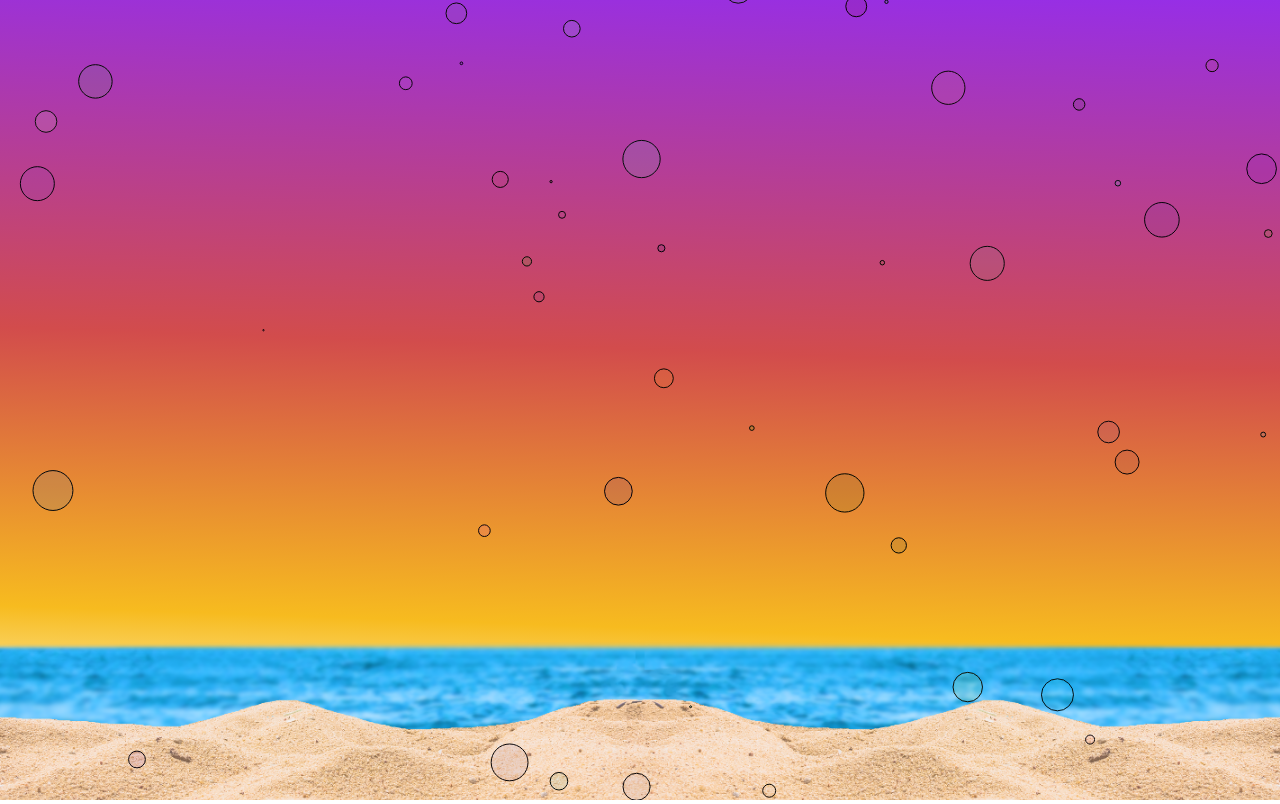
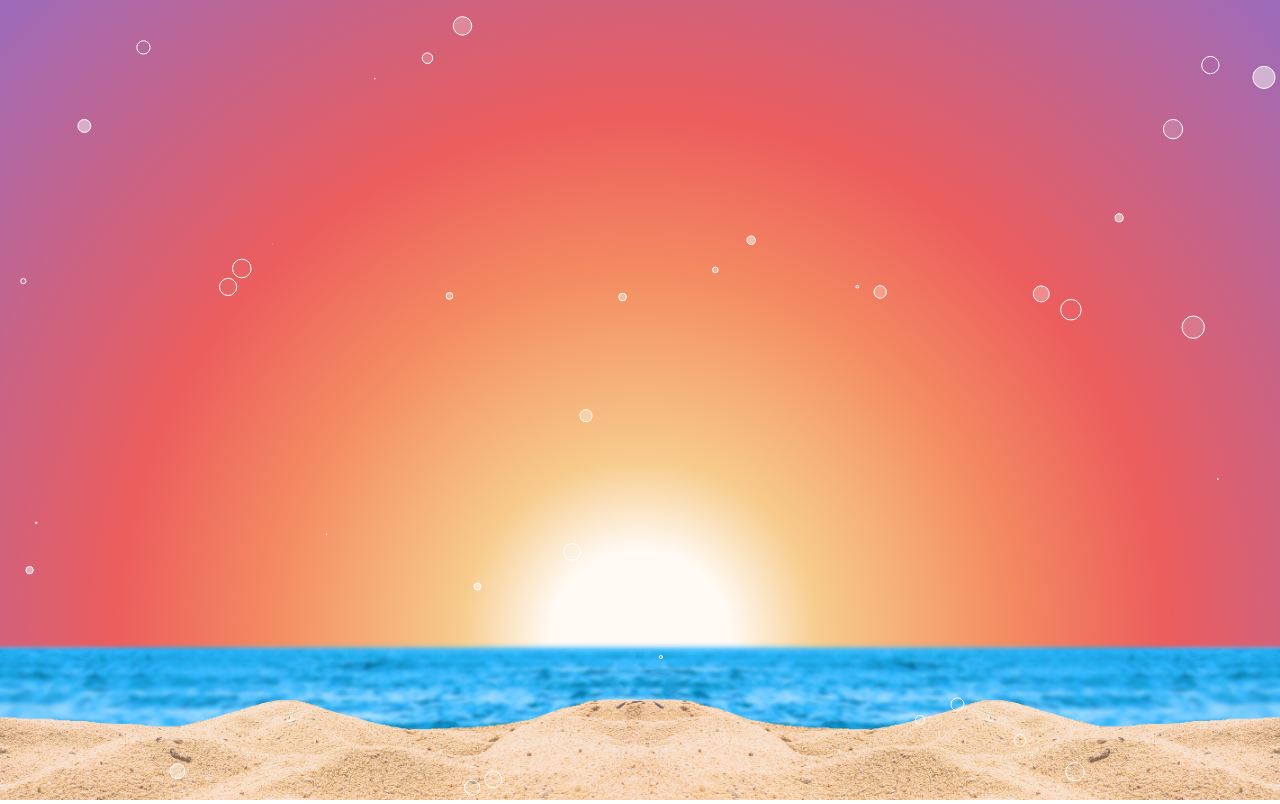
Before and after one commit to imhjnoh/afterlife-summer-2020-noreact, a plain HTML site: page twilight.html in a window 1280 px wide. Drawn offline with Linux system fonts and the light colour scheme.

Commit message:
twilight.html - changed backgruond and modified particles

```diff
--- a/css/background.css
+++ b/css/background.css
@@ -72,7 +72,7 @@
     height: 100%;
     background-size: cover;
     background-repeat: no-repeat;
-    mix-blend-mode: normal;
+    mix-blend-mode: luminosity;
   }
 
 
--- a/js/background-twilight.js
+++ b/js/background-twilight.js
@@ -3,7 +3,7 @@ particlesJS('particles-container-twilight',
 {
   "particles": {
     "number": {
-      "value": 20,
+      "value": 16,
       "density": {
         "enable": true,
         "value_area": 450.1491985203453
@@ -11,13 +11,13 @@ particlesJS('particles-container-twilight',
     },
     "color": {
       "random": true,
-      "value": 'random'
+      "value": '#ffffff'
     },
     "shape": {
       "type": "circle",
       "stroke": {
         "width": 1,
-        "color": "ffffff"
+        "color": "#ffffff"
       },
       "polygon": {
         "nb_sides": 6
@@ -29,8 +29,8 @@ particlesJS('particles-container-twilight',
       }
     },
     "opacity": {
-      "value": 0.1,
-      "random": false,
+      "value": 0.5,
+      "random": true,
       "anim": {
         "enable": false,
         "speed": 1,
@@ -39,7 +39,7 @@ particlesJS('particles-container-twilight',
       }
     },
     "size": {
-      "value": 20,
+      "value": 12,
       "random": true,
       "anim": {
         "enable": false,
--- a/twilight.html
+++ b/twilight.html
@@ -8,7 +8,10 @@
 
     <style type="text/css">
       .bg-container{
-        background: linear-gradient(2deg, rgba(254,253,216,1) 7%, rgba(247,187,31,1) 23%, rgba(210,76,76,1) 56%, rgba(150,46,231,1) 100%) no-repeat center center fixed;
+        /* background: linear-gradient(2deg, rgba(254,253,216,1) 7%, rgba(247,187,31,1) 23%, rgba(210,76,76,1) 56%, rgba(150,46,231,1) 100%) no-repeat center center fixed; */
+        /* background: radial-gradient(circle, rgba(255,250,244,1) 25%, rgba(247,203,140,1) 30%, rgba(217,176,79,1) 23%, rgba(252,111,51,1) 40%, rgba(253,29,29,1) 58%, rgba(131,58,180,1) 100%); */
+        background: radial-gradient(circle at 50% 80%, rgba(255,250,244,1) 10%, rgba(247,203,140,1) 20%, rgba(244,141,98,1) 40%, rgba(236,93,93,1) 58%, #9b6bbb 100%);
+
       }
     </style>
 
```
Also changed, not shown: 2 other files.
